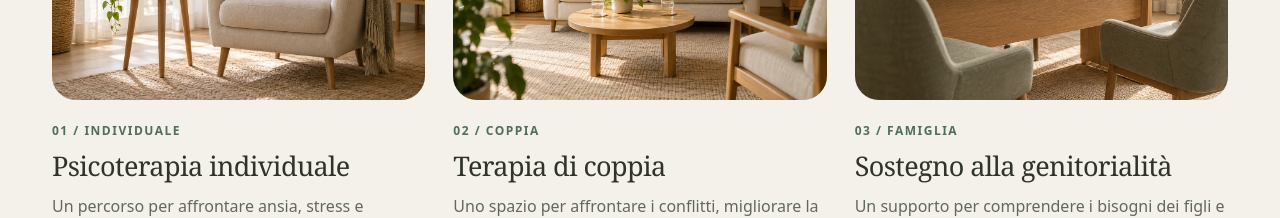
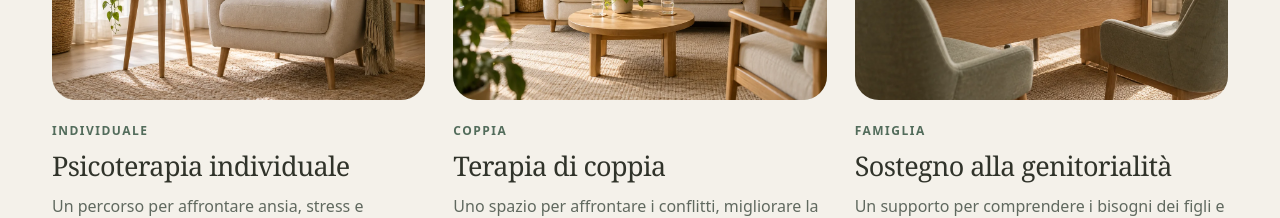
Before and after one commit to eppd/giulia-calzone, a Next.js app: page / in a window 1280 px wide. Shown: the part 2140-2358 px from the top of the page. Built offline with nearby package versions, Linux system fonts and the light colour scheme; a web font is replaced by a local one.

Commit message:
numeri servizi e titoli servizi in percorsi

```diff
--- a/app/page.tsx
+++ b/app/page.tsx
@@ -29,7 +29,7 @@ export default function Home() {
 
       <section id="chi-sono" className="about section-shell"><Reveal className="about-image"><Image src="/images/ambiente-consulenza.webp" alt="Studio accogliente con due poltrone, una libreria e luce naturale" fill sizes="(max-width: 760px) 100vw, 42vw" /><span className="photo-caption">Uno spazio per fermarsi. E ripartire.</span></Reveal><Reveal className="about-copy"><p className="eyebrow">CHI SONO</p><h2>La persona,<br /><em>prima di tutto</em></h2><p>Sono Giulia Calzone, psicologa e psicoterapeuta a orientamento cognitivo-comportamentale a Crema.</p><p>Credo in una relazione terapeutica fondata sulla fiducia e sull'ascolto. Ogni percorso nasce dalla storia personale, dalle difficoltà e dalle risorse di ciascuno.</p><Link className="text-link underlined" href="/chi-sono/">Conosci Giulia <ArrowUpRight size={18} /></Link><div id="approccio" className="approach"><span>IL MIO APPROCCIO</span><p>Integro strumenti cognitivo-comportamentali e attenzione alla relazione terapeutica, per comprendere pensieri, emozioni e comportamenti e costruire insieme nuove possibilità.</p></div></Reveal></section>
 
-      <section id="percorsi" className="services"><div className="section-shell"><Reveal className="section-heading"><div><p className="eyebrow">COME POSSO AIUTARTI</p><h2>Percorsi pensati <em>per te</em></h2></div><p>Tre percorsi di psicoterapia e sostegno, pensati per le esigenze di ciascuno.</p></Reveal><div className="services-grid">{services.map(service => <Reveal className="service" key={service.number}><div className="service-image"><Image src={service.image} alt={service.alt} fill sizes="(max-width: 760px) 100vw, 33vw" /></div><p className="eyebrow service-tag">{service.number} / {service.tag}</p><h3>{service.title}</h3><p>{service.text}</p><Link className="service-link" href={`/percorsi/#${service.id}`} aria-label={`Scopri il percorso: ${service.title}`}>Scopri il percorso <ArrowUpRight size={18} /></Link></Reveal>)}</div></div></section>
+      <section id="percorsi" className="services"><div className="section-shell"><Reveal className="section-heading"><div><p className="eyebrow">COME POSSO AIUTARTI</p><h2>Percorsi pensati <em>per te</em></h2></div><p>Tre percorsi di psicoterapia e sostegno, pensati per le esigenze di ciascuno.</p></Reveal><div className="services-grid">{services.map(service => <Reveal className="service" key={service.number}><div className="service-image"><Image src={service.image} alt={service.alt} fill sizes="(max-width: 760px) 100vw, 33vw" /></div><p className="eyebrow service-tag">{service.tag}</p><h3>{service.title}</h3><p>{service.text}</p><Link className="service-link" href={`/percorsi/#${service.id}`} aria-label={`Scopri il percorso: ${service.title}`}>Scopri il percorso <ArrowUpRight size={18} /></Link></Reveal>)}</div></div></section>
 
       <section id="come-funziona" className="process section-shell"><Reveal className="process-heading"><p className="eyebrow">COME FUNZIONA</p><h2>Un percorso,<br /><em>passo dopo passo</em></h2><p>Ogni percorso nasce dall’ascolto e si costruisce insieme, nel rispetto dei tempi di ciascuno.</p><Link className="text-link underlined process-link" href="/percorsi/">Scopri i percorsi e servizi <ArrowUpRight size={17} /></Link></Reveal><ProcessTimeline steps={steps} icons={[MessageCircle, Ear, Sprout, CircleCheck]} /></section>
 
--- a/app/percorsi/paths-content.tsx
+++ b/app/percorsi/paths-content.tsx
@@ -6,9 +6,9 @@ import { FirstStepCta } from "../components/first-step-cta";
 import { ProcessTimeline } from "../components/process-timeline";
 
 const paths = [
-  { id: "individuale", number: "01", label: "Individuale", title: "Psicoterapia individuale e difficoltà emotive", text: "Un percorso per comprendere ansia, stress e difficoltà emotive, esplorando il legame tra pensieri, emozioni e comportamenti. La psicoterapia aiuta a riconoscere le proprie risorse e a sviluppare strategie per affrontare le difficoltà e favorire il benessere psicologico.", image: "/images/individuale-ambiente.webp", alt: "Immagine d’atmosfera: poltrona con cuscino salvia, tavolino e luce naturale", note: "Uno spazio per comprendere ciò che stai vivendo." },
-  { id: "coppia", number: "02", label: "Coppia", title: "Terapia di coppia e dinamiche relazionali", text: "Uno spazio di confronto per comprendere le dinamiche relazionali, affrontare conflitti, difficoltà di comunicazione e momenti di crisi. Il percorso favorisce una maggiore consapevolezza dei bisogni reciproci e la ricerca di nuove modalità per vivere la relazione.", image: "/images/coppia-ambiente.webp", alt: "Immagine d’atmosfera: divano a due posti e tavolino in un ambiente accogliente", note: "Dare spazio ai diversi punti di vista." },
-  { id: "genitorialita", number: "03", label: "Genitorialità", title: "Sostegno alla genitorialità e alle relazioni familiari", text: "Un percorso di consultazione e supporto per comprendere i bisogni evolutivi dei figli, affrontare le difficoltà educative e riflettere sulle dinamiche familiari. Il lavoro valorizza le risorse genitoriali e aiuta a sviluppare modalità educative e relazionali più consapevoli.", image: "/images/genitorialita-ambiente.webp", alt: "Immagine d’atmosfera: scrivania, sedute vuote e piccoli giochi in legno", note: "Riconoscere e valorizzare le risorse genitoriali." },
+  { id: "individuale", number: "01", label: "Individuale", title: "Psicoterapia individuale", text: "Un percorso per comprendere ansia, stress e difficoltà emotive, esplorando il legame tra pensieri, emozioni e comportamenti. La psicoterapia aiuta a riconoscere le proprie risorse e a sviluppare strategie per affrontare le difficoltà e favorire il benessere psicologico.", image: "/images/individuale-ambiente.webp", alt: "Immagine d’atmosfera: poltrona con cuscino salvia, tavolino e luce naturale", note: "Uno spazio per comprendere ciò che stai vivendo." },
+  { id: "coppia", number: "02", label: "Coppia", title: "Terapia di coppia", text: "Uno spazio di confronto per comprendere le dinamiche relazionali, affrontare conflitti, difficoltà di comunicazione e momenti di crisi. Il percorso favorisce una maggiore consapevolezza dei bisogni reciproci e la ricerca di nuove modalità per vivere la relazione.", image: "/images/coppia-ambiente.webp", alt: "Immagine d’atmosfera: divano a due posti e tavolino in un ambiente accogliente", note: "Dare spazio ai diversi punti di vista." },
+  { id: "genitorialita", number: "03", label: "Genitorialità", title: "Sostegno alla genitorialità", text: "Un percorso di consultazione e supporto per comprendere i bisogni evolutivi dei figli, affrontare le difficoltà educative e riflettere sulle dinamiche familiari. Il lavoro valorizza le risorse genitoriali e aiuta a sviluppare modalità educative e relazionali più consapevoli.", image: "/images/genitorialita-ambiente.webp", alt: "Immagine d’atmosfera: scrivania, sedute vuote e piccoli giochi in legno", note: "Riconoscere e valorizzare le risorse genitoriali." },
 ];
 const areas = [
   ["Ansia e disturbi d’ansia", "Comprendere e affrontare preoccupazioni persistenti, tensione psicofisica e attacchi di panico, riducendone l'impatto sulla vita quotidiana.", Wind],
```
